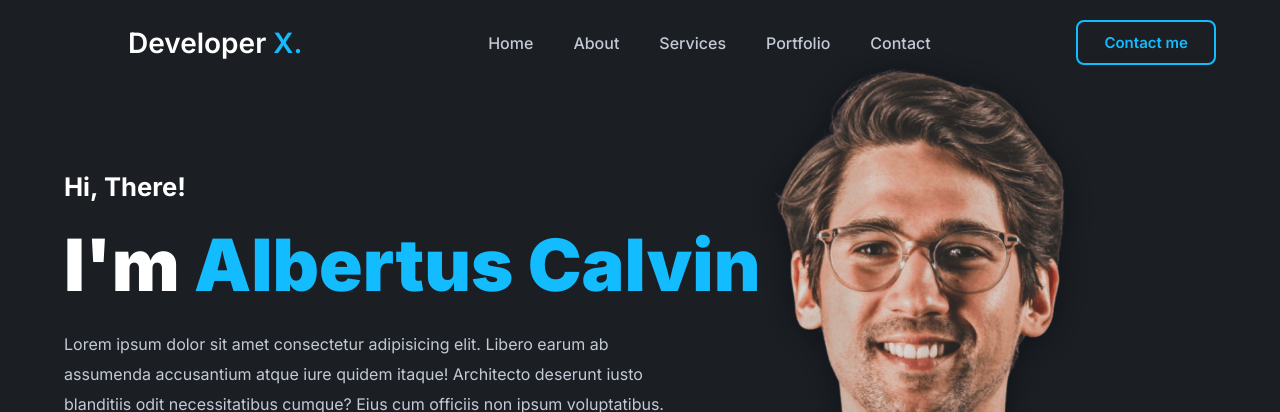
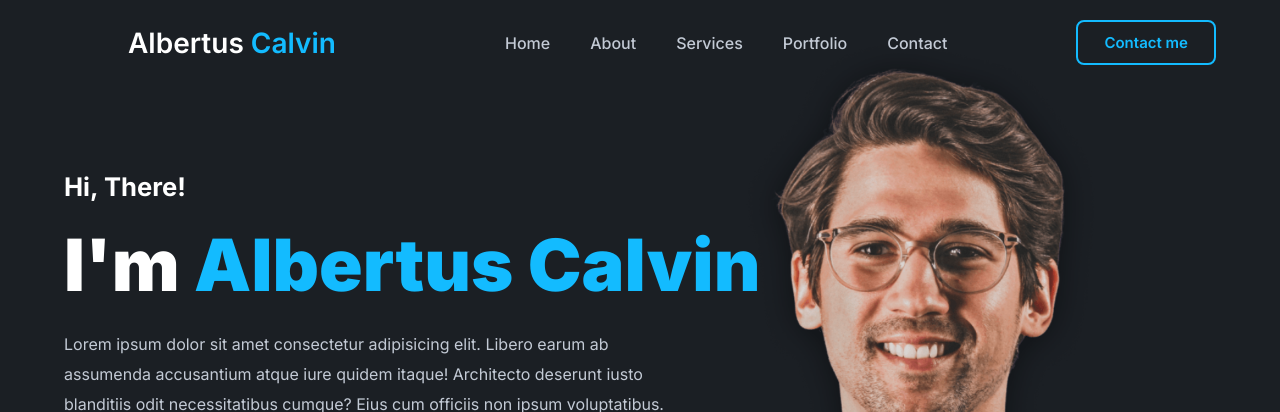
Before and after one commit to SKYNRD18/albertuscalvin_535230018, a plain HTML site: page index.html in a window 1280 px wide. Shown: the top 412 px of the page. Drawn offline with nearby package versions, Linux system fonts and the light colour scheme.

Commit message:
ganti nama di navbar

```diff
--- a/index.html
+++ b/index.html
@@ -26,7 +26,7 @@
 
     <!--header-->
     <header>
-        <a href="#" class="logo">Developer <span>X.</span></a>
+        <a href="#" class="logo">Albertus <span>Calvin</span></a>
 
         <div class="bx bx-menu" id="menu-icon"></div>
 
```
